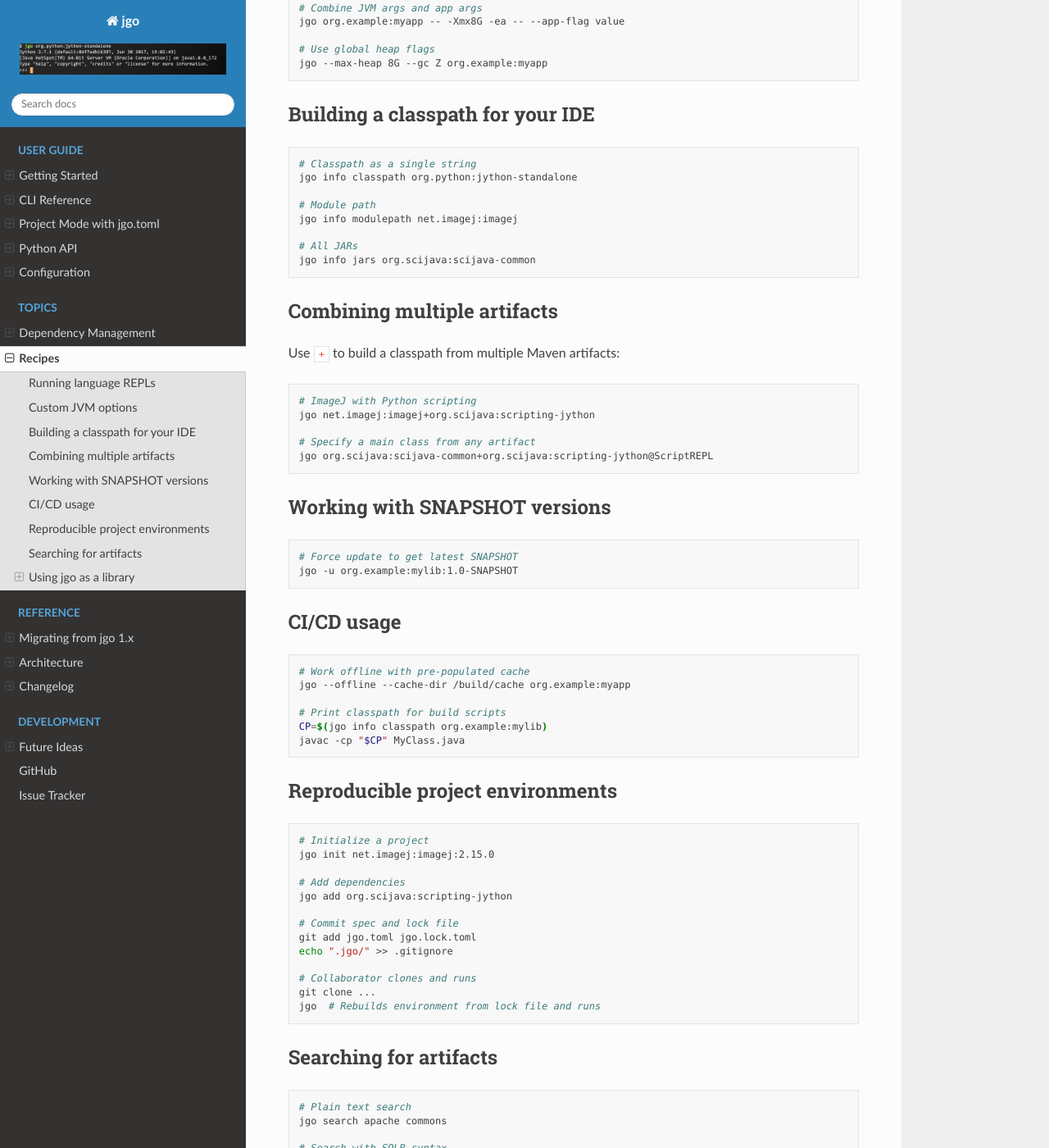
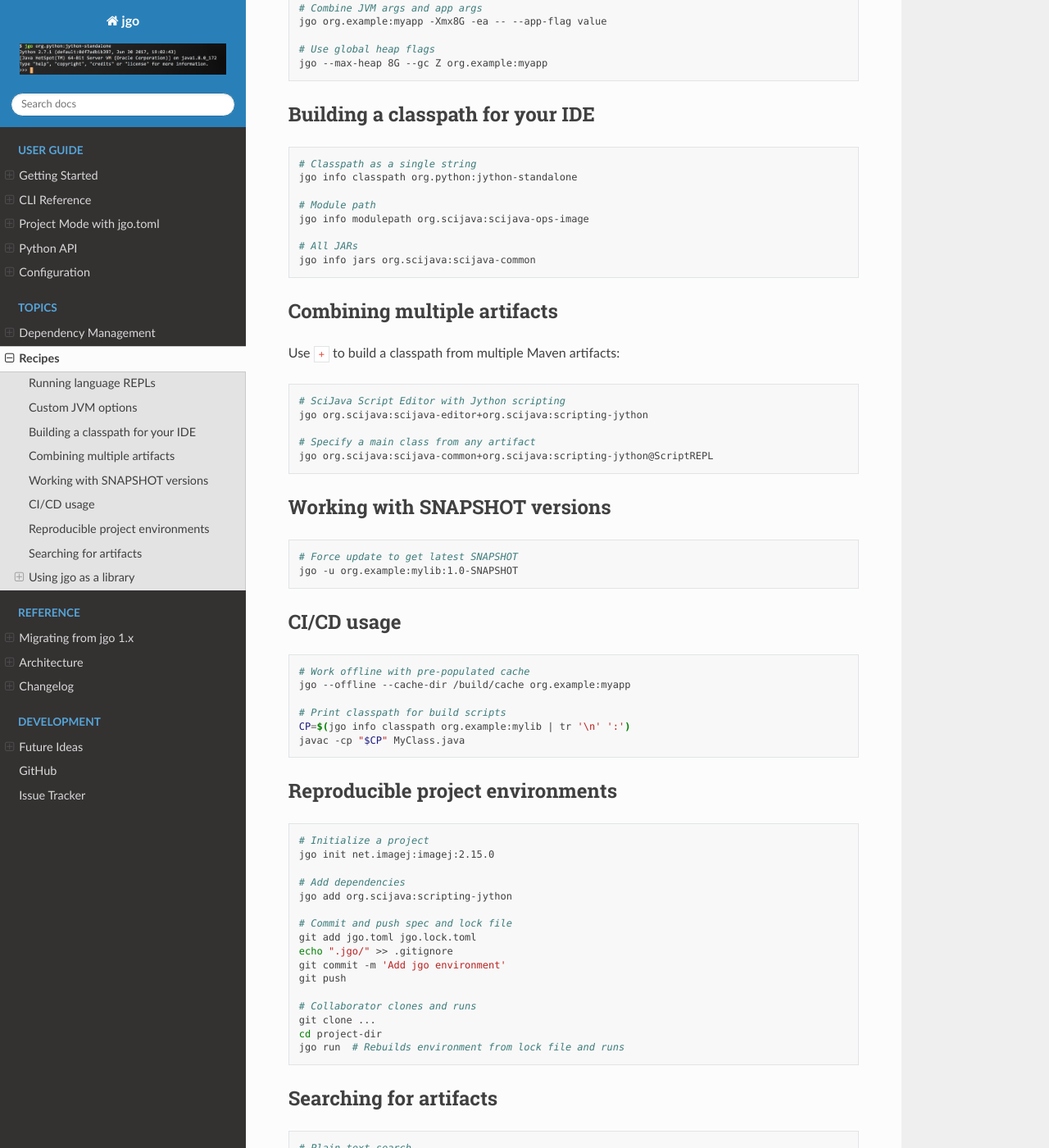
Before and after one commit to scijava/jgo, a Sphinx documentation site: the page built from docs/recipes.md, in a window 1280 px wide and 1400 px high, scrolled down 566 px. Shown: the whole window at 82% size. Built offline with Sphinx 7.4.7 and the Read the Docs theme 3.1.0, drawn with Linux system fonts in a browser that asks for light colours; some of the changed text lies outside the part shown.

Commit message:
Fix small errors and inaccuracies in recipes

````diff
--- a/docs/recipes.md
+++ b/docs/recipes.md
@@ -19,10 +19,10 @@ jgo org.codehaus.groovy:groovy-groovysh+commons-cli:commons-cli:1.3.1@shell.Main
 
 ```bash
 # Increase heap size
-jgo org.example:myapp -- -Xmx8G
+jgo org.example:myapp -Xmx8G --
 
 # Combine JVM args and app args
-jgo org.example:myapp -- -Xmx8G -ea -- --app-flag value
+jgo org.example:myapp -Xmx8G -ea -- --app-flag value
 
 # Use global heap flags
 jgo --max-heap 8G --gc Z org.example:myapp
@@ -35,7 +35,7 @@ jgo --max-heap 8G --gc Z org.example:myapp
 jgo info classpath org.python:jython-standalone
 
 # Module path
-jgo info modulepath net.imagej:imagej
+jgo info modulepath org.scijava:scijava-ops-image
 
 # All JARs
 jgo info jars org.scijava:scijava-common
@@ -46,8 +46,8 @@ jgo info jars org.scijava:scijava-common
 Use `+` to build a classpath from multiple Maven artifacts:
 
 ```bash
-# ImageJ with Python scripting
-jgo net.imagej:imagej+org.scijava:scripting-jython
+# SciJava Script Editor with Jython scripting
+jgo org.scijava:scijava-editor+org.scijava:scripting-jython
 
 # Specify a main class from any artifact
 jgo org.scijava:scijava-common+org.scijava:scripting-jython@ScriptREPL
@@ -67,7 +67,7 @@ jgo -u org.example:mylib:1.0-SNAPSHOT
 jgo --offline --cache-dir /build/cache org.example:myapp
 
 # Print classpath for build scripts
-CP=$(jgo info classpath org.example:mylib)
+CP=$(jgo info classpath org.example:mylib | tr '\n' ':')
 javac -cp "$CP" MyClass.java
 ```
 
@@ -80,13 +80,16 @@ jgo init net.imagej:imagej:2.15.0
 # Add dependencies
 jgo add org.scijava:scripting-jython
 
-# Commit spec and lock file
+# Commit and push spec and lock file
 git add jgo.toml jgo.lock.toml
 echo ".jgo/" >> .gitignore
+git commit -m 'Add jgo environment'
+git push
 
 # Collaborator clones and runs
 git clone ...
-jgo  # Rebuilds environment from lock file and runs
+cd project-dir
+jgo run  # Rebuilds environment from lock file and runs
 ```
 
 ## Searching for artifacts
````
Also changed, not shown: other parts of docs/recipes.md (+3 -3 lines).
